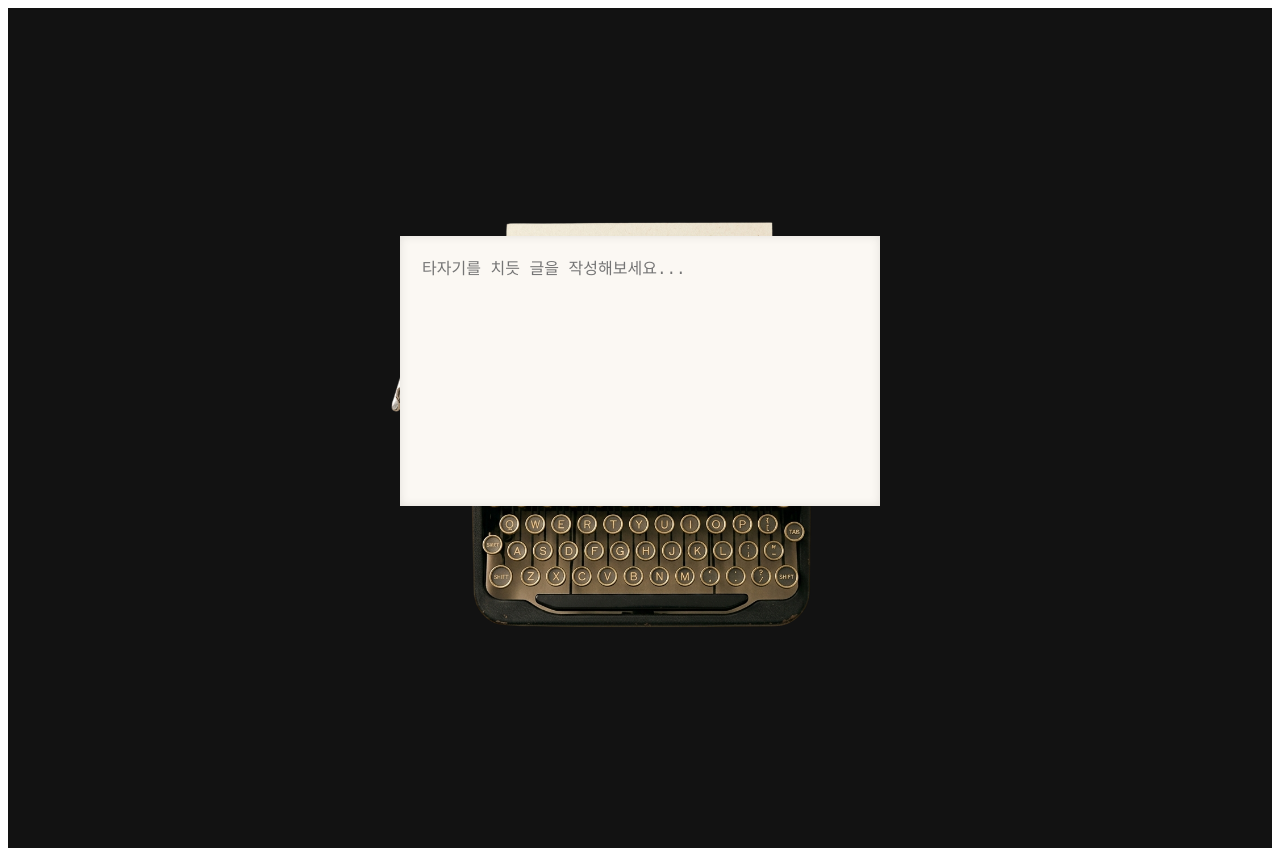
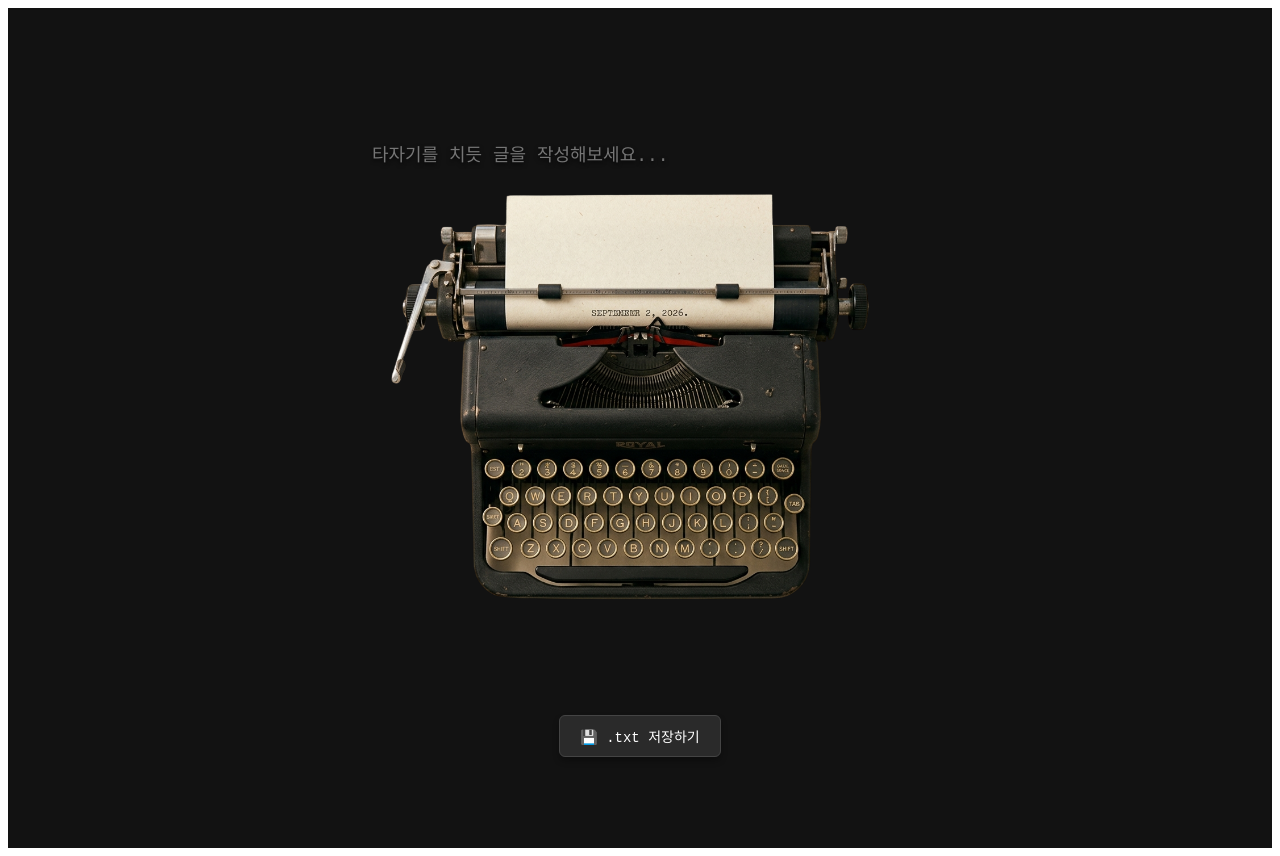
Before and after one commit to lia4682-ctrl/typewriter-web, a Next.js app: page / in a window 1280 px wide. Built offline with nearby package versions, Linux system fonts and the light colour scheme.

Commit message:
Update page.tsx

```diff
--- a/app/page.tsx
+++ b/app/page.tsx
@@ -5,6 +5,7 @@ import React, { useState, useRef, useEffect } from 'react';
 export default function TypewriterApp() {
   const [text, setText] = useState('');
   const audioCtxRef = useRef<AudioContext | null>(null);
+  const textareaRef = useRef<HTMLTextAreaElement | null>(null);
 
   // Web Audio API 초기화 (사용자 첫 상호작용 대응)
   useEffect(() => {
@@ -23,6 +24,13 @@ export default function TypewriterApp() {
       window.removeEventListener('click', initAudio);
     };
   }, []);
+
+  // 엔터 입력 등으로 텍스트가 늘어날 때 스크롤을 맨 아래로 내려 문장이 위로 올라가는 효과
+  useEffect(() => {
+    if (textareaRef.current) {
+      textareaRef.current.scrollTop = textareaRef.current.scrollHeight;
+    }
+  }, [text]);
 
   // 1. 타자기 타격음 (Impulse Noise)
   const playTypeSound = () => {
@@ -87,14 +95,31 @@ export default function TypewriterApp() {
     }
   };
 
+  // .txt 파일 저장 핸들러
+  const handleSaveTxt = () => {
+    if (!text.trim()) {
+      alert('저장할 내용을 입력해 주세요.');
+      return;
+    }
+    const blob = new Blob([text], { type: 'text/plain;charset=utf-8' });
+    const url = URL.createObjectURL(blob);
+    const link = document.createElement('a');
+    link.href = url;
+    link.download = `typewriter_note_${new Date().toISOString().slice(0, 10)}.txt`;
+    link.click();
+    URL.revokeObjectURL(url);
+  };
+
   return (
     <main style={{
       minHeight: '100vh',
       backgroundColor: '#121212',
       display: 'flex',
+      flexDirection: 'column',
       justifyContent: 'center',
       alignItems: 'center',
-      padding: '20px'
+      padding: '20px',
+      gap: '15px'
     }}>
       {/* 타자기 컨테이너 */}
       <div style={{
@@ -107,20 +132,20 @@ export default function TypewriterApp() {
         backgroundPosition: 'center',
         backgroundRepeat: 'no-repeat'
       }}>
-        {/* 종이 영역 (텍스트 입력 오버레이) */}
+        {/* 텍스트 입력 영역 (흰 박스 제거, 투명 배경, 흰 글씨) */}
         <div style={{
           position: 'absolute',
-          top: '18%',
-          left: '20%',
-          width: '60%',
-          height: '45%',
-          backgroundColor: '#fbf8f3',
-          padding: '20px',
+          top: '5%',
+          left: '15%',
+          width: '70%',
+          height: '38%',
+          backgroundColor: 'transparent',
+          padding: '10px',
           boxSizing: 'border-box',
-          boxShadow: 'inset 0 0 10px rgba(0,0,0,0.1)',
           overflow: 'hidden'
         }}>
           <textarea
+            ref={textareaRef}
             value={text}
             onChange={(e) => setText(e.target.value)}
             onKeyDown={handleKeyDown}
@@ -133,13 +158,37 @@ export default function TypewriterApp() {
               backgroundColor: 'transparent',
               resize: 'none',
               fontFamily: 'Courier New, Courier, monospace',
-              fontSize: '16px',
+              fontSize: '18px',
               lineHeight: '1.6',
-              color: '#2b2b2b'
+              color: '#ffffff',
+              textShadow: '0 2px 4px rgba(0,0,0,0.8)',
+              overflowY: 'auto',
+              scrollbarWidth: 'none' // 스크롤바 숨기기 (Firefox)
             }}
           />
         </div>
       </div>
+
+      {/* .txt 저장 버튼 */}
+      <button
+        onClick={handleSaveTxt}
+        style={{
+          padding: '10px 20px',
+          fontSize: '14px',
+          fontFamily: 'Courier New, monospace',
+          color: '#ffffff',
+          backgroundColor: '#2a2a2a',
+          border: '1px solid #444444',
+          borderRadius: '6px',
+          cursor: 'pointer',
+          transition: 'all 0.2s ease',
+          boxShadow: '0 4px 6px rgba(0,0,0,0.3)'
+        }}
+        onMouseOver={(e) => (e.currentTarget.style.backgroundColor = '#3a3a3a')}
+        onMouseOut={(e) => (e.currentTarget.style.backgroundColor = '#2a2a2a')}
+      >
+        💾 .txt 저장하기
+      </button>
     </main>
   );
 }
```
